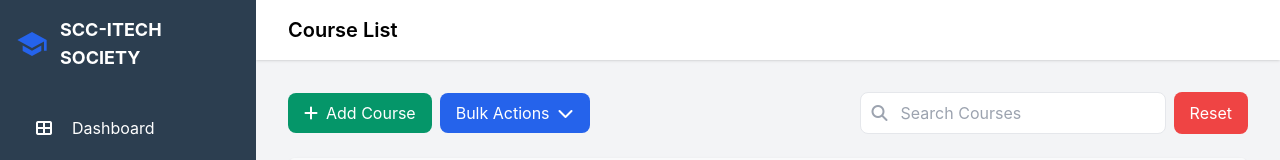
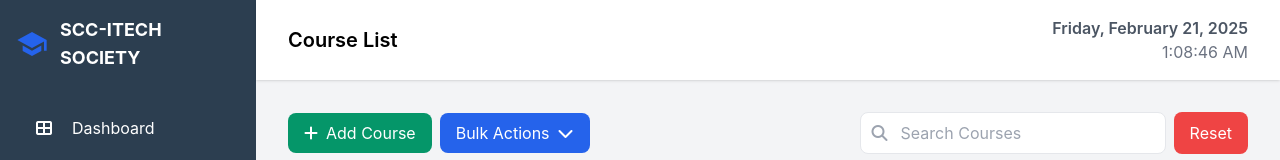
Before and after one commit to MrQuby/Gate-Attendance-System, a React (Create React App) app: page /admin/courses in a window 1280 px wide. Shown: the top 160 px of the page. Built offline with nearby package versions, Linux system fonts and the light colour scheme; no server answers; the database is empty.

Commit message:
added fix header component

```diff
--- /dev/null
+++ b/src/components/layout/AdminHeader.jsx
@@ -0,0 +1,31 @@
+import React from 'react';
+
+const AdminHeader = ({ title }) => {
+  const currentDate = new Date();
+  const formattedDate = currentDate.toLocaleDateString('en-US', {
+    weekday: 'long',
+    year: 'numeric',
+    month: 'long',
+    day: 'numeric'
+  });
+  const formattedTime = currentDate.toLocaleTimeString('en-US', {
+    hour: 'numeric',
+    minute: 'numeric',
+    second: 'numeric',
+    hour12: true
+  }).toUpperCase();
+
+  return (
+    <header className="bg-white shadow">
+      <div className="flex justify-between items-center px-8 py-4">
+        <h2 className="text-xl font-semibold">{title}</h2>
+        <div className="text-right">
+          <div className="text-gray-600 font-semibold">{formattedDate}</div>
+          <div className="text-gray-500">{formattedTime}</div>
+        </div>
+      </div>
+    </header>
+  );
+};
+
+export default AdminHeader;
--- a/src/pages/admin/AdminCourses.jsx
+++ b/src/pages/admin/AdminCourses.jsx
@@ -1,5 +1,6 @@
 import React, { useState, useEffect } from 'react';
 import AdminSidebar from '../../components/layout/AdminSidebar';
+import AdminHeader from '../../components/layout/AdminHeader';
 import CourseModal from '../../components/modals/CourseModal';
 import DeleteConfirmationModal from '../../components/modals/DeleteConfirmationModal';
 import { db } from '../../config/firebase';
@@ -155,13 +156,10 @@
     <div className="flex h-screen bg-gray-100">
       <AdminSidebar />
 
+      <div className="flex-1 flex flex-col">
+        <AdminHeader title="Course List" />
+
         <div className="flex-1 overflow-auto">
-        <header className="bg-white shadow">
-          <div className="px-8 py-4">
-            <h2 className="text-xl font-semibold">Course List</h2>
-          </div>
-        </header>
-
           <main className="p-8">
             {/* Action Buttons */}
             <div className="flex justify-between items-center mb-6">
@@ -302,6 +300,7 @@
           </main>
         </div>
       </div>
+    </div>
   );
 };
 
--- a/src/pages/admin/AdminStudents.jsx
+++ b/src/pages/admin/AdminStudents.jsx
@@ -2,6 +2,7 @@
 import { collection, getDocs, deleteDoc, doc } from 'firebase/firestore';
 import { db } from '../../config/firebase';
 import AdminSidebar from '../../components/layout/AdminSidebar';
+import AdminHeader from '../../components/layout/AdminHeader';
 import AddStudentModal from '../../components/modals/AddStudentModal';
 import ViewStudentModal from '../../components/modals/ViewStudentModal';
 import Pagination from '../../components/common/Pagination';
@@ -86,13 +87,10 @@
     <div className="flex h-screen bg-gray-100">
       <AdminSidebar />
 
+      <div className="flex-1 flex flex-col">
+        <AdminHeader title="Student List" />
+
         <div className="flex-1 overflow-auto">
-        <header className="bg-white shadow">
-          <div className="px-8 py-4">
-            <h2 className="text-xl font-semibold">Student List</h2>
-          </div>
-        </header>
-
           <main className="p-8">
             {/* Action Buttons */}
             <div className="flex justify-between items-center mb-6">
@@ -264,6 +262,7 @@
             )}
           </main>
         </div>
+      </div>
 
       {/* Add Student Modal */}
       <AddStudentModal
--- a/src/pages/admin/AdminTeachers.jsx
+++ b/src/pages/admin/AdminTeachers.jsx
@@ -1,5 +1,6 @@
 import React, { useState, useEffect } from 'react';
 import AdminSidebar from '../../components/layout/AdminSidebar';
+import AdminHeader from '../../components/layout/AdminHeader';
 import { db } from '../../config/firebase';
 import { collection, query, where, onSnapshot, deleteDoc, doc } from 'firebase/firestore';
 import { toast } from 'react-toastify';
@@ -130,17 +131,10 @@
     <div className="flex h-screen bg-gray-100">
       <AdminSidebar />
 
+      <div className="flex-1 flex flex-col">
+        <AdminHeader title="Teachers" />
+
         <div className="flex-1 overflow-auto">
-        <header className="bg-white shadow">
-          <div className="flex justify-between items-center px-8 py-4">
-            <h2 className="text-xl font-semibold">Teachers</h2>
-            <div className="text-right">
-              <div className="text-gray-600 font-semibold">{formattedDate}</div>
-              <div className="text-gray-500">{formattedTime}</div>
-            </div>
-          </div>
-        </header>
-
           <main className="p-8">
             {/* Action Buttons */}
             <div className="flex justify-between items-center mb-6">
@@ -297,6 +291,7 @@
           </main>
         </div>
       </div>
+    </div>
   );
 };
 
```
Lines whose indentation alone changed are shown as unchanged.
